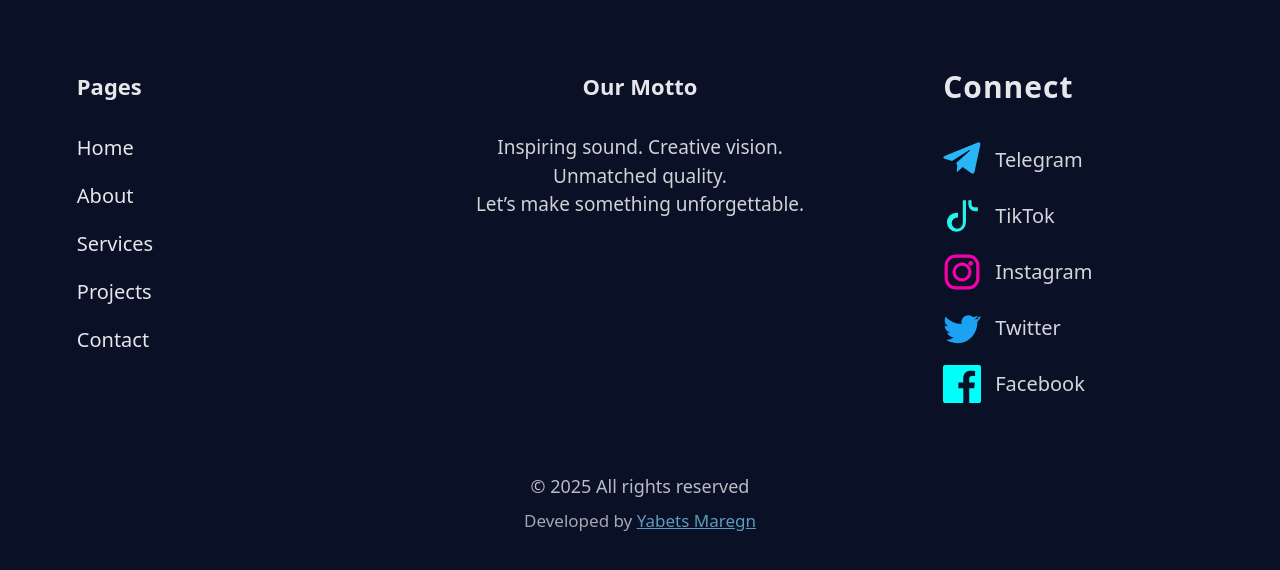
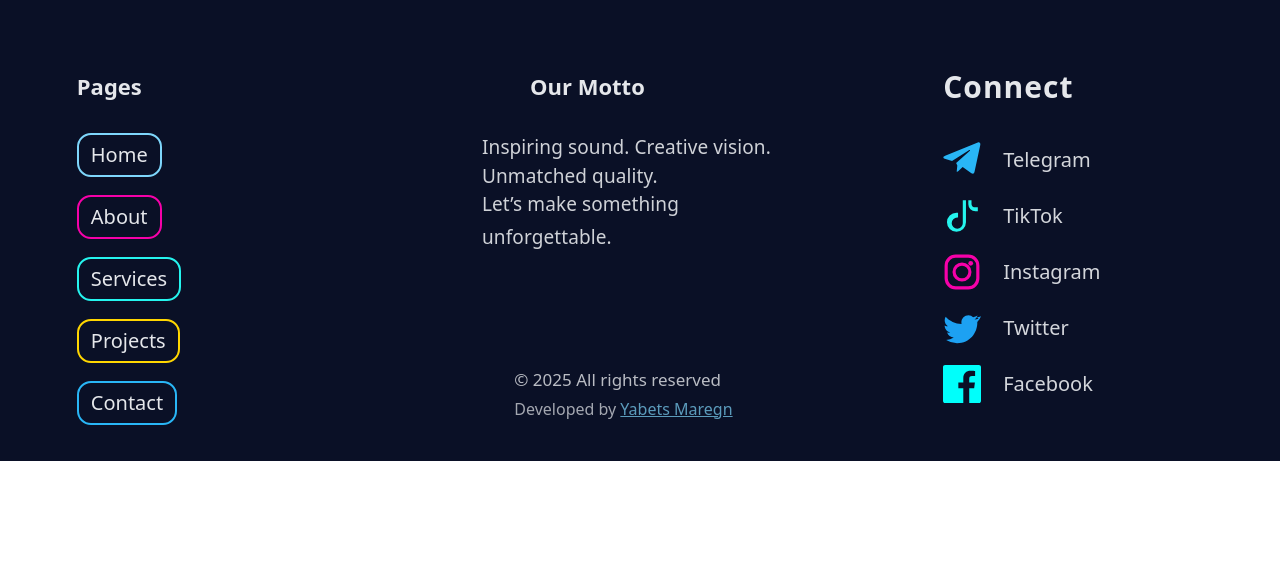
Before and after one commit to anon381/kidus-production, a Next.js app: page / in a window 1280 px wide. Shown: the part 6578-7148 px from the top of the page. After the commit the page ends 7039 px from the top, so only its background shows below. Built offline with nearby package versions, Linux system fonts and the light colour scheme.

Commit message:
updated footer

```diff
--- a/src/app/page.tsx
+++ b/src/app/page.tsx
@@ -1,5 +1,25 @@
 "use client";
 import { useRef, useEffect, useState } from "react";
+import { useInView } from "react-intersection-observer";
+// Typing effect hook
+function useTypingEffect(text: string, inView: boolean, speed = 32) {
+  const [displayed, setDisplayed] = useState("");
+  useEffect(() => {
+    if (!inView) {
+      setDisplayed("");
+      return;
+    }
+    let i = 0;
+    setDisplayed("");
+    const interval = setInterval(() => {
+      setDisplayed((prev) => text.slice(0, i + 1));
+      i++;
+      if (i >= text.length) clearInterval(interval);
+    }, speed);
+    return () => clearInterval(interval);
+  }, [text, inView, speed]);
+  return displayed;
+}
 import { gsap } from "gsap";
 import { ScrollTrigger } from "gsap/ScrollTrigger";
 import { CardContainer, CardBody, CardItem } from "../../components/ui/3d-card";
@@ -685,54 +705,63 @@ export default function Home() {
         <div style={{ flex: 1, minWidth: 180, display: "flex", flexDirection: "column", gap: 18, maxWidth: 260 }}>
           <span style={{ fontWeight: 700, fontSize: 22, marginBottom: 12 }}>Pages</span>
           <div style={{ display: "flex", flexDirection: "column", gap: 18 }}>
-            <a href="/" style={{ color: "#e5e7eb", textDecoration: "none", fontSize: 20 }}>Home</a>
-            <a href="/about" style={{ color: "#e5e7eb", textDecoration: "none", fontSize: 20 }}>About</a>
-            <a href="/services" style={{ color: "#e5e7eb", textDecoration: "none", fontSize: 20 }}>Services</a>
-            <a href="/projects" style={{ color: "#e5e7eb", textDecoration: "none", fontSize: 20 }}>Projects</a>
-            <a href="/contact" style={{ color: "#e5e7eb", textDecoration: "none", fontSize: 20 }}>Contact</a>
+            <a href="/" style={{ color: "#e5e7eb", textDecoration: "none", fontSize: 20, border: "2px solid #7ed6fb", borderRadius: 14, padding: "5px 12px", transition: "border-color 0.2s", display: "inline-block", width: "fit-content", minWidth: 0 }}>Home</a>
+            <a href="/about" style={{ color: "#e5e7eb", textDecoration: "none", fontSize: 20, border: "2px solid #f601a9", borderRadius: 14, padding: "5px 12px", transition: "border-color 0.2s", display: "inline-block", width: "fit-content", minWidth: 0 }}>About</a>
+            <a href="/services" style={{ color: "#e5e7eb", textDecoration: "none", fontSize: 20, border: "2px solid #25F4EE", borderRadius: 14, padding: "5px 12px", transition: "border-color 0.2s", display: "inline-block", width: "fit-content", minWidth: 0 }}>Services</a>
+            <a href="/projects" style={{ color: "#e5e7eb", textDecoration: "none", fontSize: 20, border: "2px solid #FFD600", borderRadius: 14, padding: "5px 12px", transition: "border-color 0.2s", display: "inline-block", width: "fit-content", minWidth: 0 }}>Projects</a>
+            <a href="/contact" style={{ color: "#e5e7eb", textDecoration: "none", fontSize: 20, border: "2px solid #29B6F6", borderRadius: 14, padding: "5px 12px", transition: "border-color 0.2s", display: "inline-block", width: "fit-content", minWidth: 0 }}>Contact</a>
           </div>
         </div>
         {/* Column 2: Motto */}
-        <div style={{ flex: 1, minWidth: 220, display: "flex", flexDirection: "column", alignItems: "center", gap: 18, textAlign: "center", maxWidth: 340 }}>
-          <span style={{ fontWeight: 700, fontSize: 22, marginBottom: 12 }}>Our Motto</span>
-          <span style={{ fontSize: 19, color: "#e5e7eb", opacity: 0.9 }}>
-            Inspiring sound. Creative vision. Unmatched quality.<br />Let’s make something unforgettable.
-          </span>
+        <div style={{ flex: 1, minWidth: 220, display: "flex", flexDirection: "column", alignItems: "flex-start", gap: 18, textAlign: "left", maxWidth: 340 }}>
+          <span style={{ fontWeight: 700, fontSize: 22, marginBottom: 12, textAlign: "left", alignSelf: "flex-start", marginLeft: 60 }}>Our Motto</span>
+          {/* Typing effect for motto */}
+          {(() => {
+            const mottoText = "Inspiring sound. Creative vision. Unmatched quality.\nLet’s make something unforgettable.";
+            const [ref, inView] = useInView({ triggerOnce: false, threshold: 0.3 });
+            const typed = useTypingEffect(mottoText, inView, 24);
+            return (
+              <span ref={ref} style={{ fontSize: 19, color: "#e5e7eb", opacity: 0.9, textAlign: "left", alignSelf: "flex-start", marginLeft: 12, minHeight: 60, whiteSpace: "pre-line", fontFamily: "inherit", letterSpacing: 0.1 }}>
+                {typed}
+                <span style={{ opacity: 0.7, fontWeight: 700, fontSize: 22, marginLeft: 2 }}>{typed.length < mottoText.length ? "|" : ""}</span>
+              </span>
+            );
+          })()}
         </div>
         {/* Column 3: Social Icons */}
         <div style={{ flex: 1, minWidth: 180, display: "flex", flexDirection: "column", alignItems: "center", gap: 22, maxWidth: 260 }}>
           <span style={{ fontWeight: 800, fontSize: 30, marginBottom: 12, textAlign: "left", width: "100%", color: "#e5e7eb", letterSpacing: 1, lineHeight: 1.1, alignSelf: "flex-start" }}>Connect</span>
           <div className="footer-social-icons" style={{ display: "flex", flexDirection: "column", gap: 18, marginTop: 4, justifyContent: "center", width: "100%", alignItems: "flex-start" }}>
             {/* Telegram */}
-            <div style={{ display: "flex", alignItems: "center", gap: 14 }}>
+            <div style={{ display: "flex", alignItems: "center", gap: 22 }}>
               <a href="https://t.me/" target="_blank" rel="noopener" aria-label="Telegram" style={{ color: "#29B6F6", textShadow: "0 0 8px #29B6F6, 0 0 16px #29B6F6", fontSize: 38, transition: 'transform 0.18s' }}>
                 <svg width="1em" height="1em" viewBox="0 0 24 24" fill="none" xmlns="http://www.w3.org/2000/svg"><path d="M9.036 15.472l-.396 3.98c.568 0 .814-.244 1.112-.537l2.664-2.53 5.522 4.03c1.012.557 1.73.264 1.98-.936l3.592-16.82c.328-1.52-.552-2.12-1.54-1.76L1.36 9.36c-1.48.6-1.464 1.44-.252 1.824l4.6 1.44 10.68-6.72c.504-.328.96-.146.584.182l-8.664 7.84z" fill="currentColor"/></svg>
               </a>
               <span style={{ color: "#e5e7eb", fontSize: 20, fontWeight: 500, opacity: 0.92 }}>Telegram</span>
             </div>
             {/* TikTok */}
-            <div style={{ display: "flex", alignItems: "center", gap: 14 }}>
+            <div style={{ display: "flex", alignItems: "center", gap: 22 }}>
               <a href="https://tiktok.com/" target="_blank" rel="noopener" aria-label="TikTok" style={{ color: "#25F4EE", textShadow: "0 0 8px #25F4EE, 0 0 16px #FE2C55", fontSize: 38, transition: 'transform 0.18s' }}>
                 <svg width="1em" height="1em" viewBox="0 0 24 24" fill="none" xmlns="http://www.w3.org/2000/svg"><path d="M12.5 2v14.5a3.5 3.5 0 11-3.5-3.5h.5V10h-1a6 6 0 106 6V2h-2z" fill="currentColor"/><path d="M16 2v2.5a4.5 4.5 0 004.5 4.5H22V6.5h-1.5A2.5 2.5 0 0118 4.5V2h-2z" fill="currentColor"/></svg>
               </a>
               <span style={{ color: "#e5e7eb", fontSize: 20, fontWeight: 500, opacity: 0.92 }}>TikTok</span>
             </div>
             {/* Instagram */}
-            <div style={{ display: "flex", alignItems: "center", gap: 14 }}>
+            <div style={{ display: "flex", alignItems: "center", gap: 22 }}>
               <a href="https://instagram.com/" target="_blank" rel="noopener" aria-label="Instagram" style={{ color: "#F601A9", textShadow: "0 0 8px #F601A9, 0 0 16px #FFD600", fontSize: 38, transition: 'transform 0.18s' }}>
                 <svg width="1em" height="1em" viewBox="0 0 24 24" fill="none" xmlns="http://www.w3.org/2000/svg"><rect x="2" y="2" width="20" height="20" rx="6" stroke="currentColor" strokeWidth="2"/><circle cx="12" cy="12" r="5" stroke="currentColor" strokeWidth="2"/><circle cx="17.5" cy="6.5" r="1.5" fill="currentColor"/></svg>
               </a>
               <span style={{ color: "#e5e7eb", fontSize: 20, fontWeight: 500, opacity: 0.92 }}>Instagram</span>
             </div>
             {/* Twitter */}
-            <div style={{ display: "flex", alignItems: "center", gap: 14 }}>
+            <div style={{ display: "flex", alignItems: "center", gap: 22 }}>
               <a href="https://twitter.com/" target="_blank" rel="noopener" aria-label="Twitter" style={{ color: "#1DA1F2", textShadow: "0 0 8px #1DA1F2, 0 0 16px #1DA1F2", fontSize: 38, transition: 'transform 0.18s' }}>
                 <svg width="1em" height="1em" viewBox="0 0 24 24" fill="none" xmlns="http://www.w3.org/2000/svg"><path d="M22.46 5.924c-.793.352-1.645.59-2.54.698a4.48 4.48 0 001.963-2.475 8.94 8.94 0 01-2.828 1.082A4.48 4.48 0 0016.11 4c-2.485 0-4.5 2.015-4.5 4.5 0 .353.04.697.116 1.027C7.728 9.37 4.1 7.555 1.67 4.905c-.387.664-.61 1.437-.61 2.26 0 1.56.794 2.936 2.003 3.744a4.48 4.48 0 01-2.037-.563v.057c0 2.18 1.55 4.002 3.604 4.418-.377.103-.775.158-1.185.158-.29 0-.57-.028-.844-.08.57 1.78 2.23 3.08 4.19 3.12A8.98 8.98 0 012 19.54a12.67 12.67 0 006.88 2.02c8.26 0 12.78-6.84 12.78-12.78 0-.195-.004-.39-.013-.583A9.18 9.18 0 0024 4.59a8.94 8.94 0 01-2.54.698z" fill="currentColor"/></svg>
               </a>
               <span style={{ color: "#e5e7eb", fontSize: 20, fontWeight: 500, opacity: 0.92 }}>Twitter</span>
             </div>
             {/* Facebook */}
-            <div style={{ display: "flex", alignItems: "center", gap: 14 }}>
+            <div style={{ display: "flex", alignItems: "center", gap: 22 }}>
               <a href="https://facebook.com/" target="_blank" rel="noopener" aria-label="Facebook" style={{ color: "#00FFFB", textShadow: "0 0 8px #00FFFB, 0 0 16px #00FFFB", fontSize: 38, transition: 'transform 0.18s' }}>
                 <svg width="1em" height="1em" viewBox="0 0 24 24" fill="none" xmlns="http://www.w3.org/2000/svg"><path d="M22.675 0h-21.35C.595 0 0 .592 0 1.326v21.348C0 23.408.595 24 1.326 24h11.495v-9.294H9.692v-3.622h3.129V8.413c0-3.1 1.893-4.788 4.659-4.788 1.325 0 2.463.099 2.797.143v3.24l-1.918.001c-1.504 0-1.797.715-1.797 1.763v2.313h3.587l-.467 3.622h-3.12V24h6.116C23.406 24 24 23.408 24 22.674V1.326C24 .592 23.406 0 22.675 0" fill="currentColor"/></svg>
               </a>
@@ -743,12 +772,28 @@ export default function Home() {
         </div>
       {/* End of three columns */}
       {/* Footer Bottom Section */}
-      <div style={{ width: "100%", marginTop: 38, display: "flex", flexDirection: "column", alignItems: "center", gap: 8 }}>
-        <div style={{ color: "#e5e7eb", fontSize: 18, opacity: 0.8, fontWeight: 400 }}>
-          &copy; {new Date().getFullYear()} All rights reserved
-        </div>
-        <div style={{ color: "#e5e7eb", fontSize: 17, opacity: 0.7, fontWeight: 400 }}>
-          Developed by <a href="https://github.com/anon381" target="_blank" rel="noopener" style={{ color: "#7ed6fb", textDecoration: "underline", fontWeight: 500 }}>Yabets Maregn</a>
+      <div style={{
+        width: "100%",
+        marginTop: -90,
+        display: "flex",
+        flexDirection: "row",
+        justifyContent: "flex-start",
+        alignItems: "flex-start"
+      }}>
+        <div style={{
+          display: "flex",
+          flexDirection: "column",
+          alignItems: "flex-start",
+          marginLeft: "calc(36% + 32px)",
+          marginTop: 0,
+          gap: 2
+        }}>
+          <div style={{ color: "#e5e7eb", fontSize: 17, opacity: 0.8, fontWeight: 400, marginBottom: 2 }}>
+            &copy; 2025 All rights reserved
+          </div>
+          <div style={{ color: "#e5e7eb", fontSize: 16, opacity: 0.7, fontWeight: 400 }}>
+            Developed by <a href="https://github.com/anon381" target="_blank" rel="noopener" style={{ color: "#7ed6fb", textDecoration: "underline", fontWeight: 500 }}>Yabets Maregn</a>
+          </div>
         </div>
       </div>
     </footer>
```
